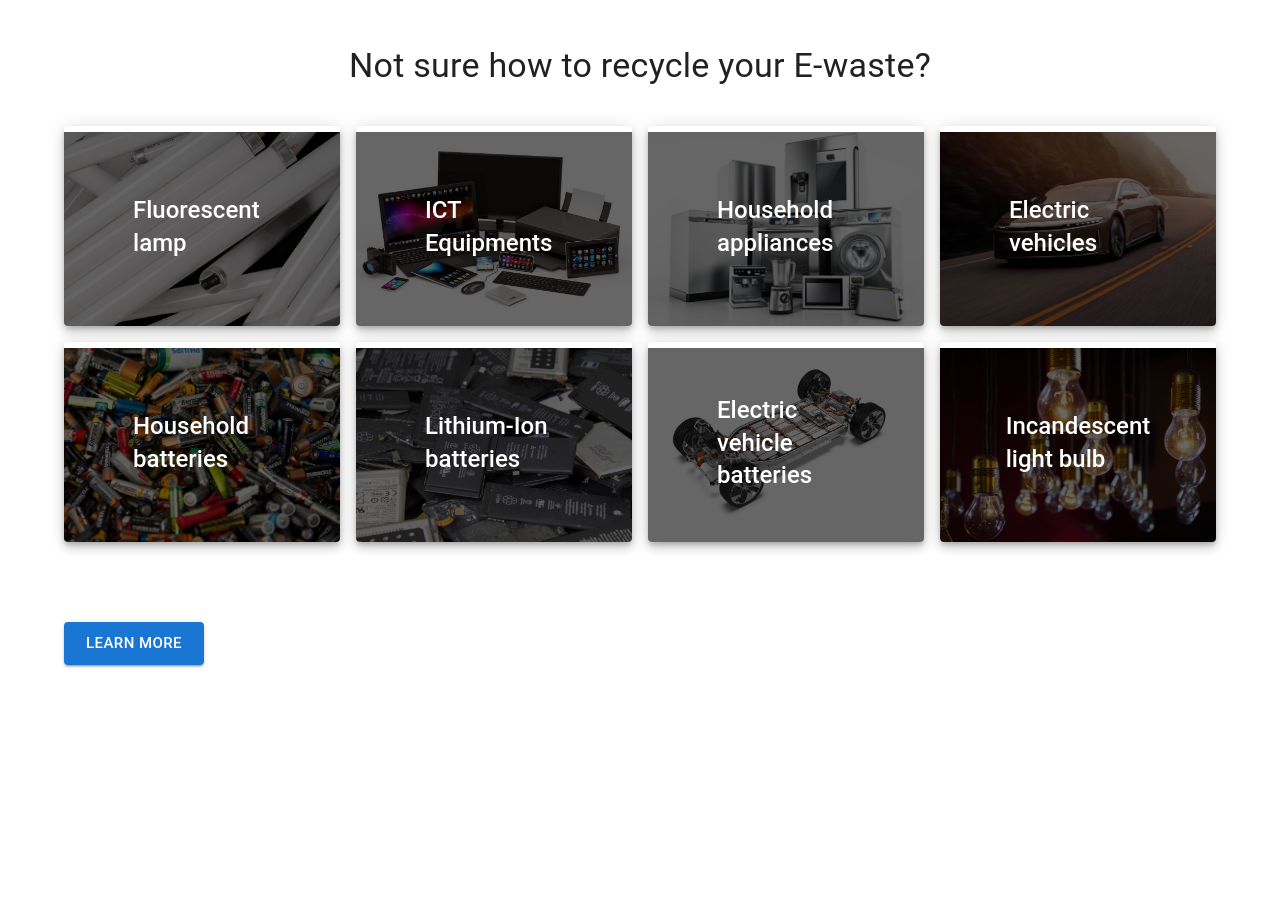
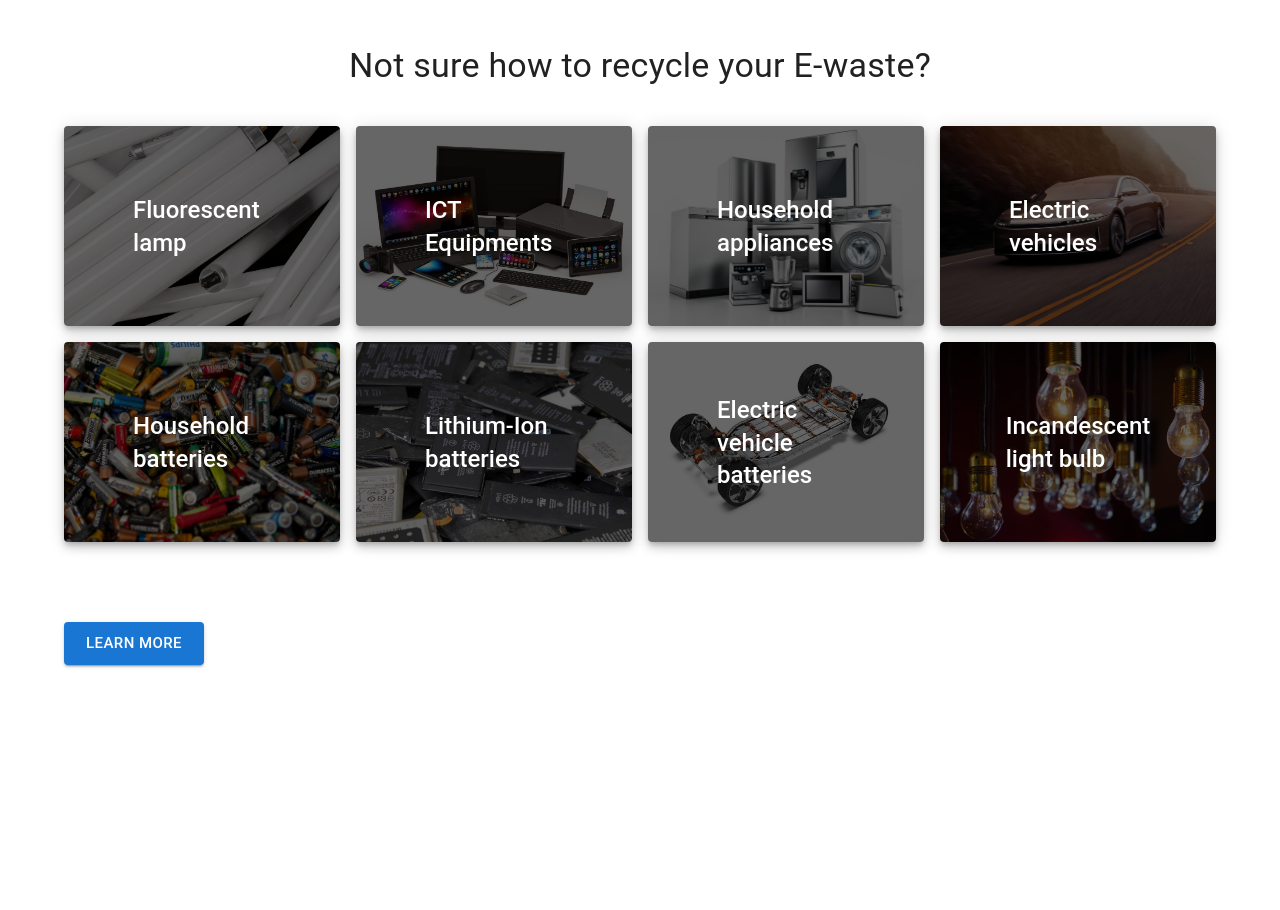
Before and after one commit to thanhvd1403/recycling-web-app, a Next.js app: page / in a window 1280 px wide. Shown: the part 1280-2190 px from the top of the page. Built offline with nearby package versions, Linux system fonts and the light colour scheme.

Commit message:
minor visual bug change

```diff
--- a/pages/index.js
+++ b/pages/index.js
@@ -125,7 +125,6 @@ function Waste_Item(props) {
           <CardMedia
             style={{
               height: "200px",
-              paddingTop: "2%",
               filter: "brightness(40%)",
             }}
             component="img"
```
